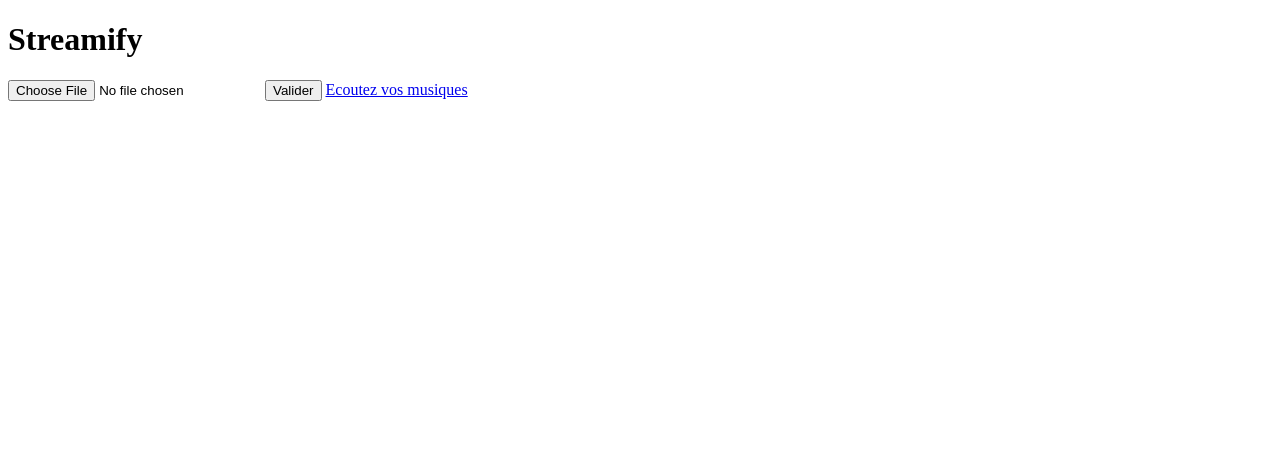
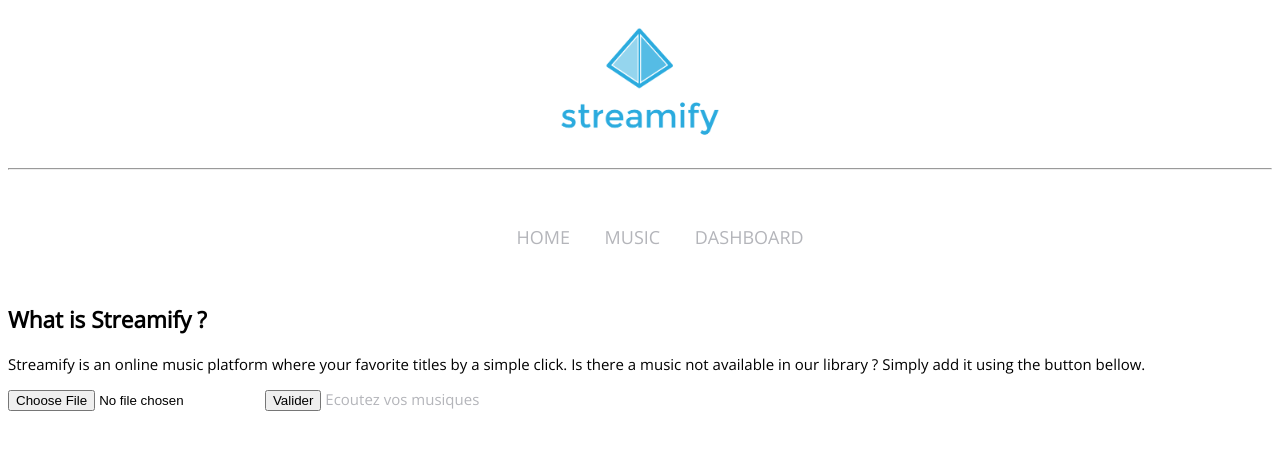
Before and after one commit to Ianis-Bordrez/Projet-Infra, a Flask app: page / in a window 1280 px wide. Shown: the top 450 px of the page. Run offline with Flask 2, Linux system fonts and the light colour scheme.

Commit message:
changes to html and css

```diff
--- a/templates/index.html
+++ b/templates/index.html
@@ -2,18 +2,40 @@
 <html lang="fr">
 
 <head>
+    <link href="style.css" rel="stylesheet" type="text/css" />
+    <link href="https://fonts.googleapis.com/css?family=Open+Sans&display=swap" rel="stylesheet">
+    <meta name="viewport" content="width=device-width">
     <title>Streamify</title>
 
 </head>
 <body>
 
-    <h1>Streamify</h1>
 
+    <div id="header">
+
+        <div id="logo" class="centertext"><img class="logo1" src="logo.png" alt="Logo Streamify"></div>
+        <hr>
+        <div>
+            <ul id="menu">
+                <li class="inc_fast"><a href="index.html">HOME</a></li>
+                <li class="inc_fast"><a href="music.html">MUSIC</a></li>
+                <li class="inc_fast"><a href="dashboard">DASHBOARD</a></li>
+
+            </ul>
+        </div>
+
+
+
+
+
+    </div>
+    <h2>What is Streamify ?</h2>
+    <p> Streamify is an online music platform where your favorite titles by a simple click. Is there a music not available in our library ? Simply add it using the button bellow.<p>
     <form method="POST" action="/upload" enctype="multipart/form-data">
     <input type="file" name="inputFile">
     <button type="submit">Valider</button>
 
-    <a href="music" target="_blank">Ecoutez vos musiques</a>
+    <a href="music.html" target="_blank">Ecoutez vos musiques</a>
 
 </body>
 </html>
--- /dev/null
+++ b/templates/style.css
@@ -0,0 +1,131 @@
+.centertext{
+    text-align: center;
+}
+
+ul {
+width: 1200px;
+margin: 40px auto;
+text-align: center;
+font-size: 18px;
+
+}
+
+
+
+
+ul li{
+list-style:none;
+display:inline-block;
+padding:15px;
+}
+@font-face {
+font-family: "Open Sans";
+src: local("OpenSans-Regular.ttf"),
+    local("OpenSans Regular.ttf"),
+    local("OpenSansRegular.ttf"),
+    url(font/Open_Sans/OpenSans-Regular.ttf) format("truetype");
+    font-weight: normal;
+}
+
+body{
+    font-family: Open Sans;
+    font-weight: 300;
+    font-size: 15px;
+}
+.subsline{
+display: inline-block;
+font-family: "Open Sans";
+font-size: 15px;
+color: #7E7E7E;
+margin-top: 80px;
+position: relative;
+left: 100px;
+bottom: 15px;
+}
+
+.logo1{
+    width: 200px;
+}
+
+a{
+color: #B4B5BA;
+text-decoration:none;
+position:relative;
+padding:6px 0;
+-webkit-transition: all 0.8s;
+-o-transition: all 0.8s;
+transition: all 0.8s;
+}
+a:after{
+content:'';
+width:0%;
+margin-left:50%;
+height:2px;
+bottom:0;
+left:0;
+-webkit-border-radius: 40%;
+-moz-border-radius: 40%;
+border-radius:40%;
+-webkit-transition: all 0.5s;
+-o-transition: all 0.5s;
+transition:all 0.5s;
+position:absolute;
+-webkit-transition: all 0.5s;
+-o-transition: all 0.5s;
+transition:all 0.5s;
+}
+a:hover:after {
+background-color: #6C6D74;
+width:60%;
+margin-left:20%;
+-moz-box-shadow: 0px 0px 10px #6C6D74;
+-webkit-box-shadow: 0px 0px 10px #6C6D74;
+-o-box-shadow: 0px 0px 10px #6C6D74;
+box-shadow:0px 0px 10px #6C6D74;
+color: #6C6D74;
+}
+
+/* Pulse Effect */
+
+
+/*tweaking done to inc_slow scale: 1,1 -> 1,05 */
+
+
+.inc_slow:hover{
+    -webkit-transform:scale(1.05);
+}
+
+
+.inc_slow{
+    -webkit-transition: all 1s ease;
+}
+
+
+
+
+.inc_fast:hover{
+    -webkit-transform:scale(1.5);
+}
+
+
+.inc_fast{
+    -webkit-transition: all 0.5s ease;
+}
+
+
+
+/*
+
+
+        ANIMATION SECTION ENDING
+
+
+*/
+
+
+
+/*Hover fix */
+
+a:hover{
+    color: #6C6D74;
+}
```
Also changed, not shown: templates/music.html (+28 -8 lines), templates/logo.png (added).
